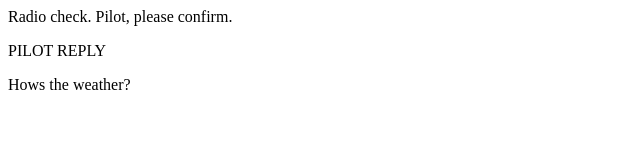
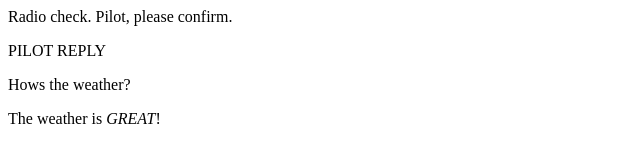
Before and after one commit to darynbdemoss/communication-log, a plain HTML site: page index.html in a window 1280 px wide. Shown: the whole page, without its empty margins (0-640 px from the left). Drawn offline with Linux system fonts and the light colour scheme.

Commit message:
added fourth line

```diff
--- a/index.html
+++ b/index.html
@@ -3,5 +3,6 @@
   <p>Radio check. Pilot, please confirm.</p>
   <p>PILOT REPLY</p>
   <p> Hows the weather?</p>
+  <p>The weather is <em>GREAT</em>!</p>
 </body>
 </html>
```
